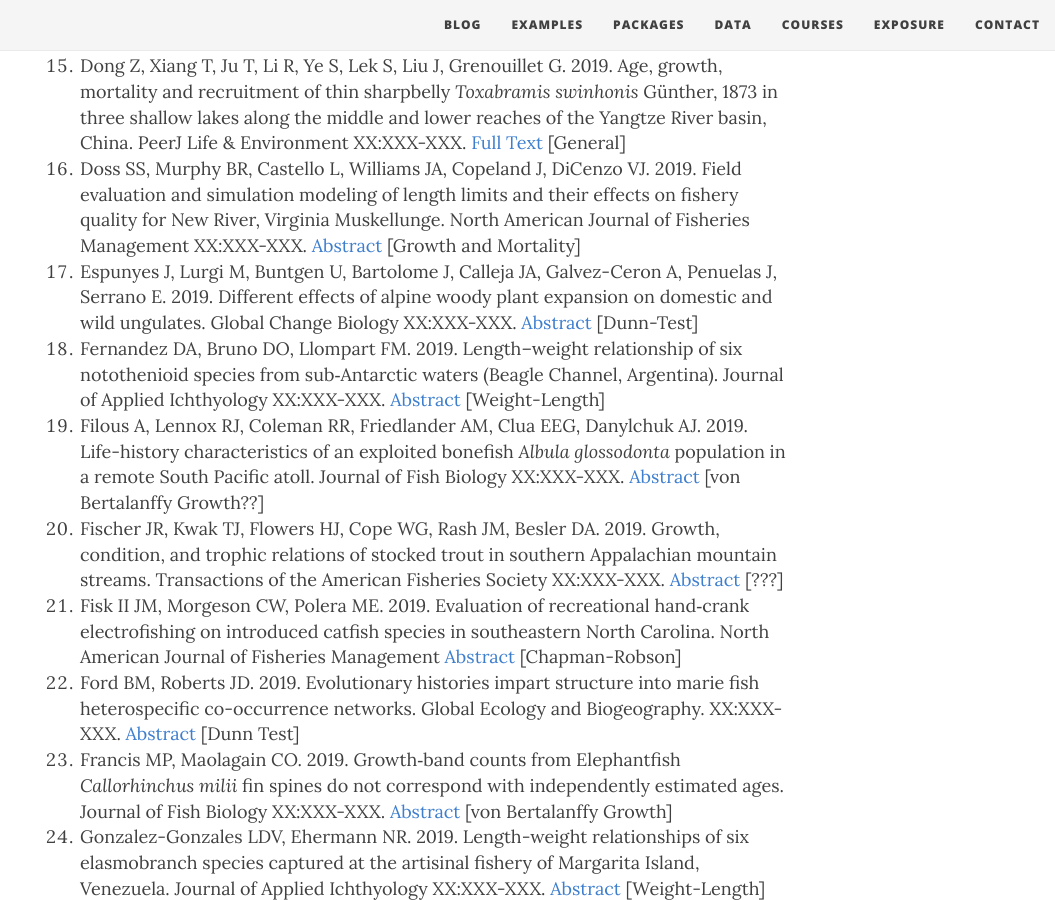
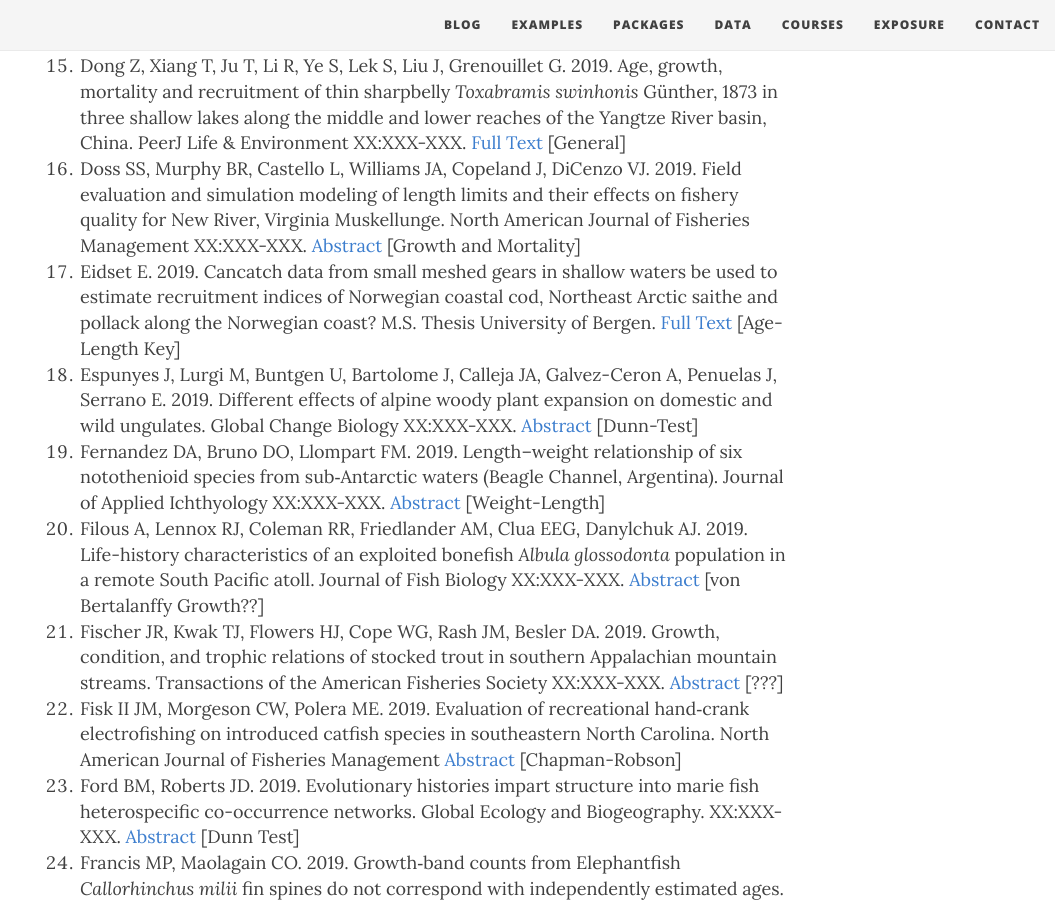
Before and after one commit to droglenc/fishR, a Jekyll site: the page built from exposure/exposure-citations19.md, in a window 1280 px wide and 900 px high, scrolled down 1630 px. Shown: the whole window, without its empty margins (225-1280 px from the left). Built offline with Jekyll 4.4.1, drawn with Linux system fonts in a browser that asks for light colours; nearby versions of some CDN libraries; some of the changed lines change nothing that is shown.

Commit message:
Update exposure-citations19.md

```diff
--- a/exposure/exposure-citations19.md
+++ b/exposure/exposure-citations19.md
@@ -5,7 +5,7 @@ subtitle: fishR and FSA is Being Used!!
 css: "/css/exposure-citation.css"
 ---
 
-The [**IFAR** book](http://derekogle.com/IFAR/), **fishR** website, or the **FSA** package were cited in the following <span id="contact-div">75</span> publications.
+The [**IFAR** book](http://derekogle.com/IFAR/), **fishR** website, or the **FSA** package were cited in the following <span id="contact-div">76</span> publications.
 
 1. Aslan CE, Shiels AB, Haines W, Liang CT. 2019. Non‐native insects dominate daytime pollination in a high‐elevation Hawaiian dryland ecosystem. American Journal of Botany XX:XXX-XXX. [Abstract](https://bsapubs.onlinelibrary.wiley.com/doi/abs/10.1002/ajb2.1233) [???]
 1. Altenritter ME, Walthier BD. 2019. The legacy of hypoxia: tracking carryover effects of low oxygen exposure in a demersal fish using geochemical tracers. Transactions of the American Fisheries Society XX:XXX-XXX. [Abstract](https://afspubs.onlinelibrary.wiley.com/doi/abs/10.1002/tafs.10159) [von Bertalanffy Growth]
@@ -24,6 +24,7 @@ amphibian conservation. Aquatic Conservation: Marine and Freshwater Ecosystems X
 1. Debenham C, Moss J, Heintz R. 2019. Ecology of age-0 Arrowtooth Flounder (*Atheresthes stomias*) inhabiting the Gulf of Alaska. Deep Sea Research Part II: Topical Studies in Oceanography XX:XXX-XXX. [Abstract](https://www.sciencedirect.com/science/article/pii/S0967064519301961) [von Bertalanffy grwoth??]
 1. Dong Z, Xiang T, Ju T, Li R, Ye S, Lek S, Liu J, Grenouillet G. 2019. Age, growth, mortality and recruitment of thin sharpbelly *Toxabramis swinhonis* Günther, 1873 in three shallow lakes along the middle and lower reaches of the Yangtze River basin, China. PeerJ Life & Environment XX:XXX-XXX. [Full Text](https://peerj.com/articles/6772/) [General]
 1. Doss SS, Murphy BR, Castello L, Williams JA, Copeland J, DiCenzo VJ. 2019. Field evaluation and simulation modeling of length limits and their effects on fishery quality for New River, Virginia Muskellunge. North American Journal of Fisheries Management XX:XXX-XXX. [Abstract](https://afspubs.onlinelibrary.wiley.com/doi/abs/10.1002/nafm.10251) [Growth and Mortality]
+1. Eidset E. 2019. Cancatch data from small meshed gears in shallow waters be used to estimate recruitment indices of Norwegian coastal cod, Northeast Arctic saithe and pollack along the Norwegian coast? M.S. Thesis University of Bergen. [Full Text](http://bora.uib.no/bitstream/handle/1956/20299/Eidset_Thesis_2019.pdf?sequence=1&isAllowed=y) [Age-Length Key]
 1. Espunyes J, Lurgi M, Buntgen U, Bartolome J, Calleja JA, Galvez-Ceron A, Penuelas J, Serrano E. 2019. Different effects of alpine woody plant expansion on domestic and wild ungulates. Global Change Biology XX:XXX-XXX. [Abstract](https://onlinelibrary.wiley.com/doi/abs/10.1111/gcb.14587) [Dunn-Test]
 1. Fernandez DA, Bruno DO, Llompart FM. 2019. Length–weight relationship of six notothenioid species from sub‐Antarctic waters (Beagle Channel, Argentina). Journal of Applied Ichthyology XX:XXX-XXX. [Abstract](https://onlinelibrary.wiley.com/doi/abs/10.1111/jai.13833) [Weight-Length]
 1. Filous A, Lennox RJ, Coleman RR, Friedlander AM, Clua EEG, Danylchuk AJ. 2019. Life-history characteristics of an exploited bonefish *Albula glossodonta* population in a remote South Pacific atoll. Journal of Fish Biology XX:XXX-XXX. [Abstract](https://onlinelibrary.wiley.com/doi/abs/10.1111/jfb.14057) [von Bertalanffy Growth??]
```
